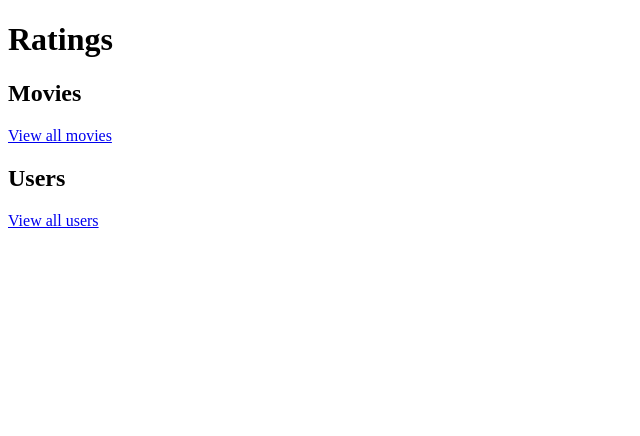
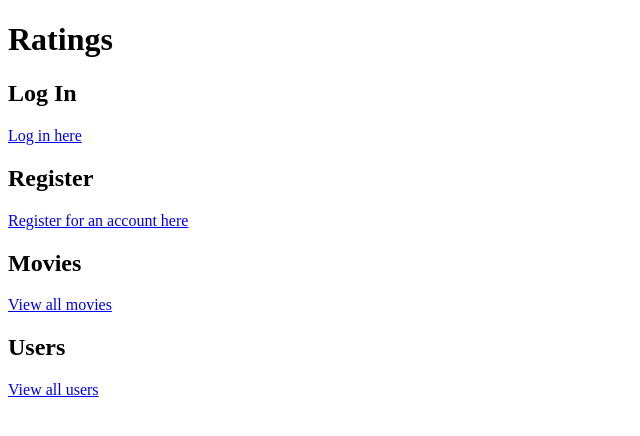
Before and after one commit to janetanne/ratings, a Flask app: page / in a window 1280 px wide. Shown: the top 436 px of the page, without its empty margins (0-640 px from the left). Run offline with Flask 2, Linux system fonts and the light colour scheme.

Commit message:
Added if/elses to login and register routes.

```diff
--- a/server.py
+++ b/server.py
@@ -63,8 +63,13 @@ def process_new_user():
 						age=int(age), zipcode=zipcode)
 		db.session.add(new_user)
 		db.session.commit()
+		flash("You're now registered! Please log in.")
+		return redirect("/login")
 
-	return redirect("/")
+	else:
+		flash("You've already registered before. Log in.")
+		return redirect("/login")
+
 
 @app.route("/login", methods=["GET"])
 def show_login_form():
@@ -95,7 +100,14 @@ def log_in_user():
 			flash("Logged in as %s" % email)
 			return redirect("/")
 
-	return redirect("/")
+		else:
+			flash("Wrong password! Try again.")
+			return render_template("login_form.html")
+
+	else:
+		flash("Your email is not registered. Please register here!")
+		return redirect("/register")
+
 
 @app.route("/logout", methods=["GET"])
 def log_out_user():
@@ -105,6 +117,8 @@ def log_out_user():
 	flash("You have been logged out!")
 
 	return redirect("/")
+
+# @app.route("/users/<")
 
 
 if __name__ == "__main__":
--- a/templates/homepage.html
+++ b/templates/homepage.html
@@ -2,6 +2,12 @@
 {% block content %}
 
 <h1>Ratings</h1>
+
+<h2>Log In</h2>
+<p><a href="/login">Log in here</a></p>
+
+<h2>Register</h2>
+<p><a href="/register">Register for an account here</a></p>
 
 <h2>Movies</h2>
 <p><a href="/movies">View all movies</a></p>
--- a/templates/login_form.html
+++ b/templates/login_form.html
@@ -5,7 +5,7 @@
 
 <form action="/login" method= "POST">
 	Email address: <input type="text" name="email">
-	Password: <input type="text" name="password">
+	Password: <input type="password" name="password">
 	<input type="submit" value="Log In">
 </form>
 
--- /dev/null
+++ b/templates/user_details.html
@@ -0,0 +1,4 @@
+{% extends 'base.html' %}
+{% block content %}
+
+{% endblock %}
```
Also changed, not shown: templates/register_form.html (+5 -5 lines).
